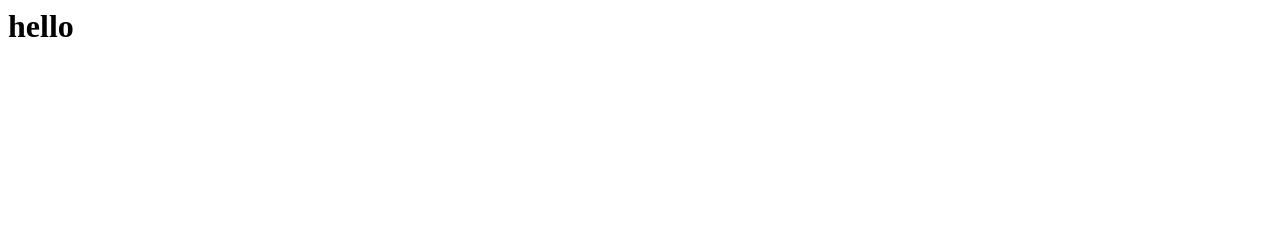
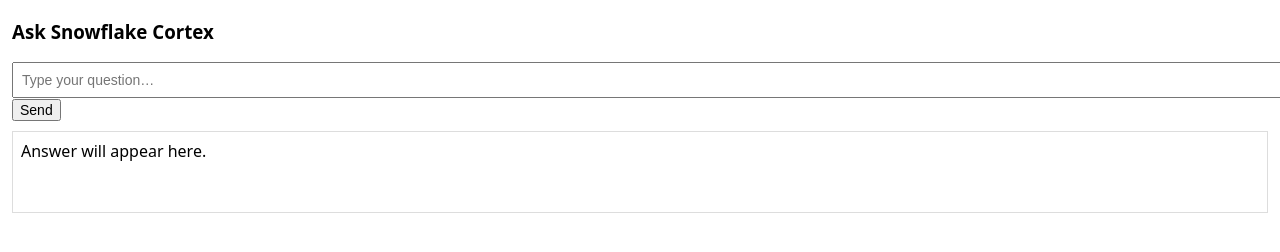
Before and after one commit to srishti1004/srishti1004.github.io, a plain HTML site: page index.html in a window 1280 px wide. Drawn offline with Linux system fonts and the light colour scheme.

Commit message:
Update index.html

```diff
--- a/index.html
+++ b/index.html
@@ -1 +1,21 @@
-<h1>hello</h1>
+<!doctype html>
+<html>
+<head>
+  <meta charset="utf-8"/>
+  <title>Chat to Cortex</title>
+  <script src="https://tableau.github.io/extensions-api/lib/tableau.extensions.1.latest.js"></script>
+  <style>
+    body { font-family: system-ui, sans-serif; margin: 12px; }
+    #a { margin-top: 10px; padding: 8px; border: 1px solid #ddd; min-height: 64px; white-space: pre-wrap; }
+    input, button { font-size: 14px; }
+    #q { width: 100%; padding: 8px; }
+  </style>
+</head>
+<body>
+  <h3>Ask Snowflake Cortex</h3>
+  <input id="q" placeholder="Type your question…" />
+  <button id="send">Send</button>
+  <div id="a">Answer will appear here.</div>
+  <script src="./app.js"></script>
+</body>
+</html>
```
